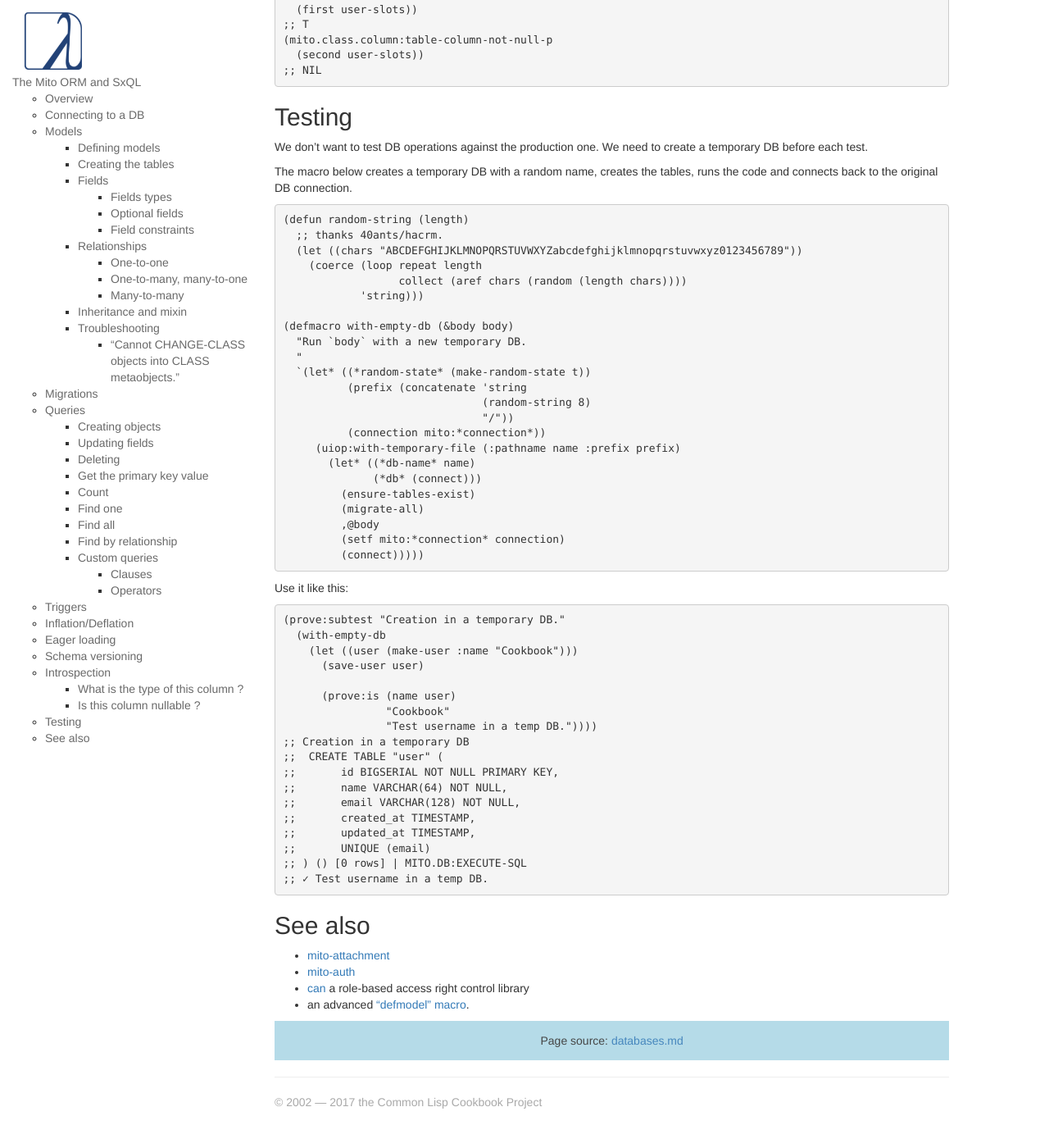
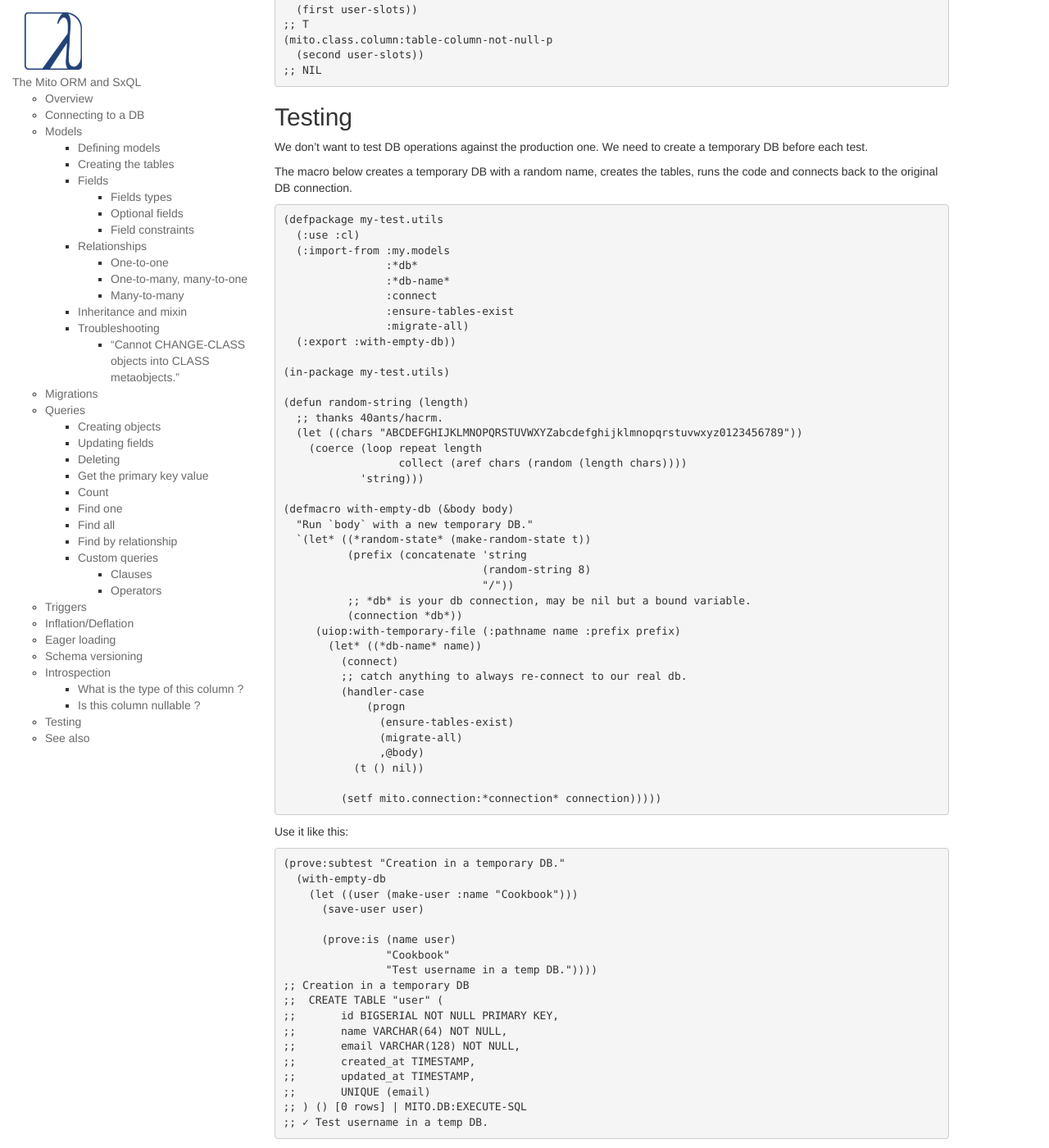
Before and after one commit to LispCookbook/cl-cookbook, a Jekyll site: the page built from databases.md, in a window 1280 px wide and 1400 px high, scrolled down 12616 px. Shown: the whole window at 82% size. Built offline with Jekyll 4.4.1, drawn with Linux system fonts in a browser that asks for light colours; before the commit the page ends 13990 px from its top, so only the background shows below that.

Commit message:
databases: with-empty-db ++
fixes connection not set back if an exception occurs during the test,
fixes mito variable unbound if connection not established
beforehand (happens when running from the shell in CI).

```diff
--- a/databases.md
+++ b/databases.md
@@ -818,6 +818,18 @@ The macro below creates a temporary DB with a random name, creates the
 tables, runs the code and connects back to the original DB connection.
 
 ~~~lisp
+(defpackage my-test.utils
+  (:use :cl)
+  (:import-from :my.models
+                :*db*
+                :*db-name*
+                :connect
+                :ensure-tables-exist
+                :migrate-all)
+  (:export :with-empty-db))
+
+(in-package my-test.utils)
+
 (defun random-string (length)
   ;; thanks 40ants/hacrm.
   (let ((chars "ABCDEFGHIJKLMNOPQRSTUVWXYZabcdefghijklmnopqrstuvwxyz0123456789"))
@@ -826,21 +838,25 @@ tables, runs the code and connects back to the original DB connection.
             'string)))
 
 (defmacro with-empty-db (&body body)
-  "Run `body` with a new temporary DB.
-  "
+  "Run `body` with a new temporary DB."
   `(let* ((*random-state* (make-random-state t))
           (prefix (concatenate 'string
                                (random-string 8)
                                "/"))
-          (connection mito:*connection*))
+          ;; *db* is your db connection, may be nil but a bound variable.
+          (connection *db*))
      (uiop:with-temporary-file (:pathname name :prefix prefix)
-       (let* ((*db-name* name)
-              (*db* (connect)))
-         (ensure-tables-exist)
-         (migrate-all)
-         ,@body
-         (setf mito:*connection* connection)
-         (connect)))))
+       (let* ((*db-name* name))
+         (connect)
+         ;; catch anything to always re-connect to our real db.
+         (handler-case
+             (progn
+               (ensure-tables-exist)
+               (migrate-all)
+               ,@body)
+           (t () nil))
+
+         (setf mito.connection:*connection* connection)))))
 ~~~
 
 Use it like this:
```
